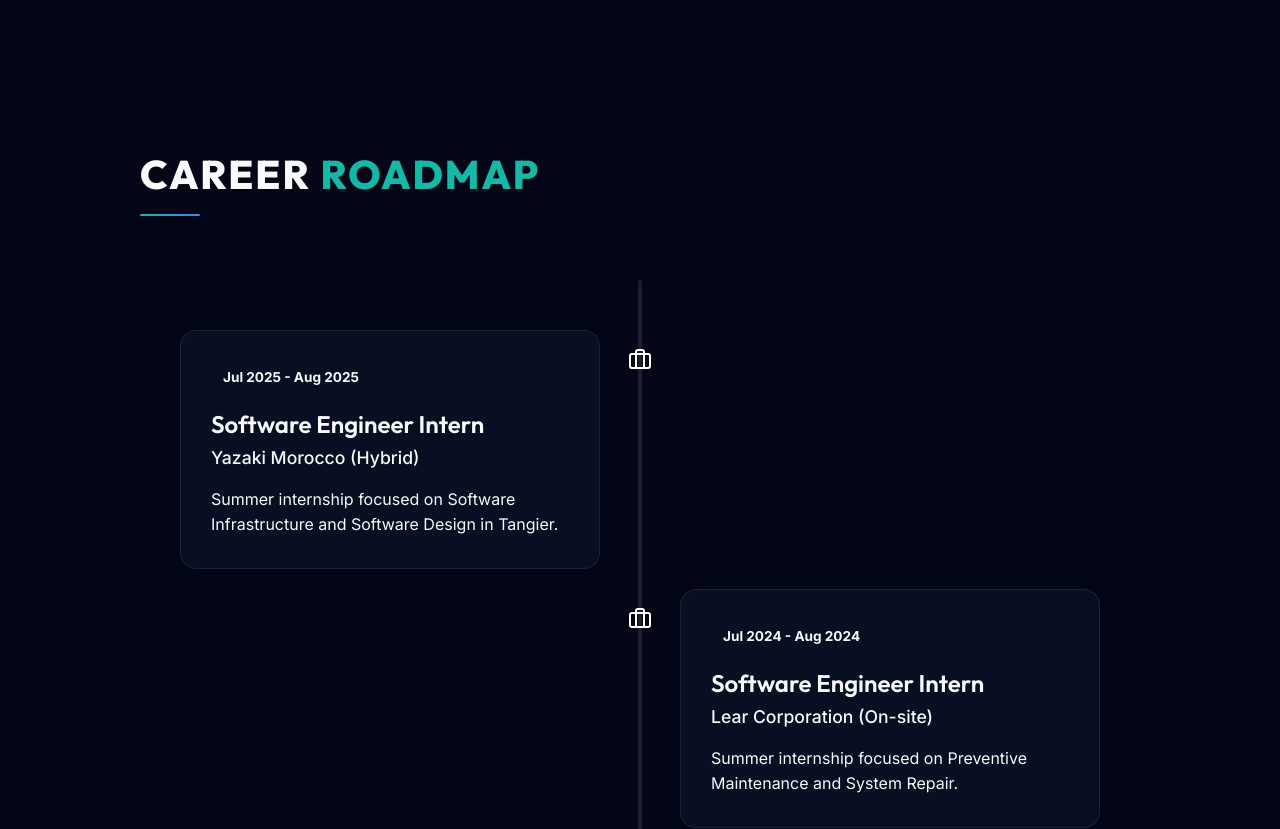
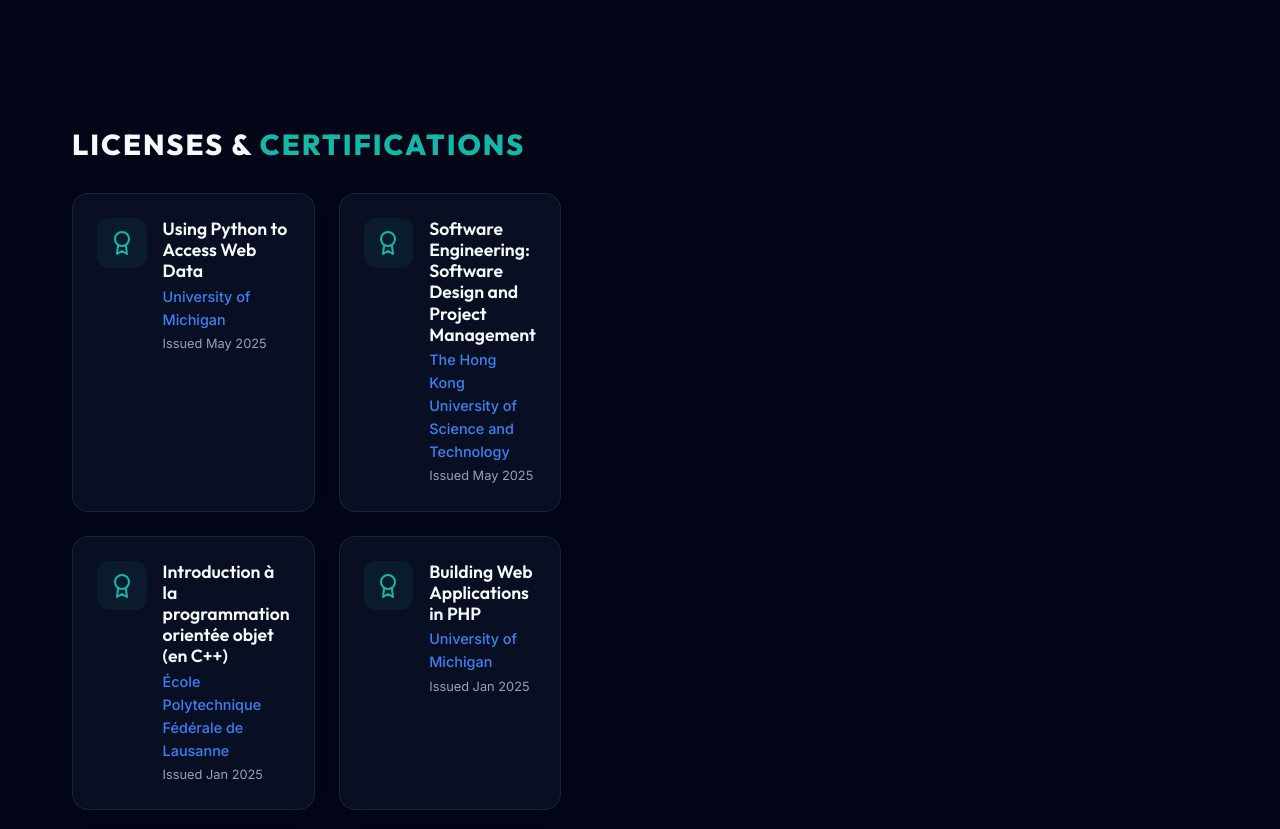
Before and after one commit to yassiramrani/portfolio, a React (Vite) app: page / in a window 1280 px wide. Shown: the part 2000-2829 px from the top of the page. Built offline with nearby package versions, Linux system fonts and the light colour scheme.

Commit message:
feat: added licenses and certifications to About section

```diff
--- a/src/components/About.css
+++ b/src/components/About.css
@@ -149,3 +149,76 @@
   border-color: rgba(20, 184, 166, 0.3);
   color: var(--accent-primary);
 }
+
+/* Certifications Section */
+.certifications-section {
+  margin-top: 5rem;
+}
+
+.cert-grid {
+  display: grid;
+  grid-template-columns: 1fr;
+  gap: 1.5rem;
+  margin-top: 2rem;
+}
+
+@media (min-width: 768px) {
+  .cert-grid {
+    grid-template-columns: repeat(2, 1fr);
+  }
+}
+
+.cert-card {
+  background: var(--glass-bg);
+  backdrop-filter: blur(12px);
+  -webkit-backdrop-filter: blur(12px);
+  border: 1px solid var(--glass-border);
+  border-radius: var(--border-radius);
+  padding: 1.5rem;
+  display: flex;
+  align-items: flex-start;
+  gap: 1rem;
+  transition: all var(--transition-normal);
+  box-shadow: 0 4px 15px rgba(0, 0, 0, 0.1);
+}
+
+.cert-card:hover {
+  transform: translateY(-3px);
+  border-color: rgba(20, 184, 166, 0.3);
+  box-shadow: 0 10px 25px rgba(0, 0, 0, 0.3);
+}
+
+.cert-icon {
+  color: var(--accent-primary);
+  background: rgba(0, 242, 254, 0.05);
+  padding: 0.8rem;
+  border-radius: 12px;
+  display: flex;
+  align-items: center;
+  justify-content: center;
+}
+
+.cert-info {
+  display: flex;
+  flex-direction: column;
+}
+
+.cert-title {
+  font-size: 1.1rem;
+  color: var(--text-primary);
+  font-weight: 600;
+  margin: 0 0 0.2rem 0;
+}
+
+.cert-issuer {
+  font-size: 0.9rem;
+  color: var(--accent-secondary);
+  font-weight: 500;
+  margin: 0 0 0.2rem 0;
+}
+
+.cert-date {
+  font-size: 0.8rem;
+  color: var(--text-secondary);
+  margin: 0;
+}
--- a/src/components/About.tsx
+++ b/src/components/About.tsx
@@ -1,4 +1,4 @@
-import { FiCode, FiCpu, FiCloudLightning } from 'react-icons/fi';
+import { FiCode, FiCpu, FiCloudLightning, FiAward } from 'react-icons/fi';
 import './About.css';
 
 interface AboutProps {
@@ -72,6 +72,62 @@
               </div>
             ))}
           </div>
+
+          <div className="certifications-section">
+            <h3 className="section-title" style={{ fontSize: '1.8rem', marginBottom: '2rem' }}>
+              Licenses & <span className="accent">Certifications</span>
+            </h3>
+            <div className="cert-grid">
+              {[
+                {
+                  title: 'Using Python to Access Web Data',
+                  issuer: 'University of Michigan',
+                  date: 'Issued May 2025'
+                },
+                {
+                  title: 'Software Engineering: Software Design and Project Management',
+                  issuer: 'The Hong Kong University of Science and Technology',
+                  date: 'Issued May 2025'
+                },
+                {
+                  title: 'Introduction à la programmation orientée objet (en C++)',
+                  issuer: 'École Polytechnique Fédérale de Lausanne',
+                  date: 'Issued Jan 2025'
+                },
+                {
+                  title: 'Building Web Applications in PHP',
+                  issuer: 'University of Michigan',
+                  date: 'Issued Jan 2025' /* Assuming Jan 2025 based on surrounding certs */
+                },
+                {
+                  title: 'Interactivity with JavaScript',
+                  issuer: 'University of Michigan',
+                  date: 'Issued Jan 2025' /* Assuming Jan 2025 based on surrounding certs */
+                },
+                {
+                  title: 'ESL002: Intermediate English as a Second Language',
+                  issuer: 'Saylor Academy',
+                  date: 'Issued Jan 2023'
+                },
+                {
+                  title: 'EF SET English Certificate 73/100 (C2 Proficient)',
+                  issuer: 'EF SET',
+                  date: 'Issued Feb 2022'
+                }
+              ].map((cert, index) => (
+                <div key={index} className="cert-card">
+                  <div className="cert-icon">
+                    <FiAward size={24} />
+                  </div>
+                  <div className="cert-info">
+                    <h4 className="cert-title">{cert.title}</h4>
+                    <span className="cert-issuer">{cert.issuer}</span>
+                    <span className="cert-date">{cert.date}</span>
+                  </div>
+                </div>
+              ))}
+            </div>
+          </div>
         </div>
       </div>
     </section>
```
